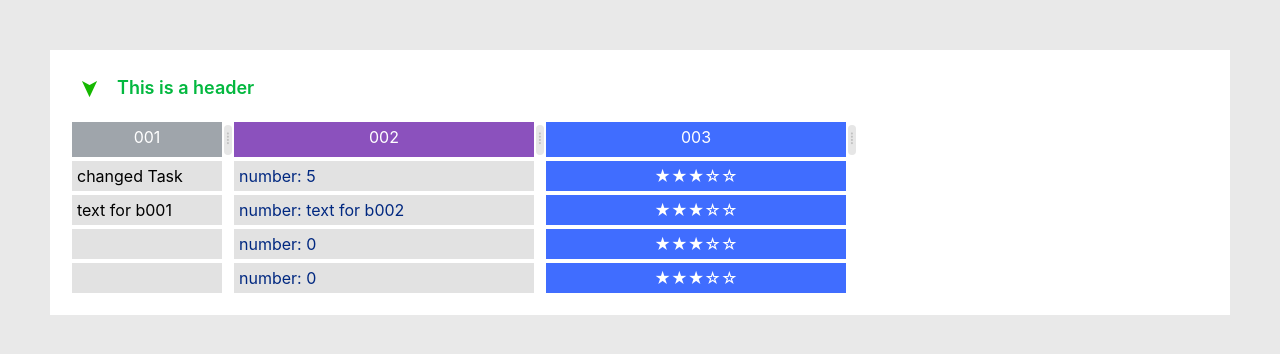
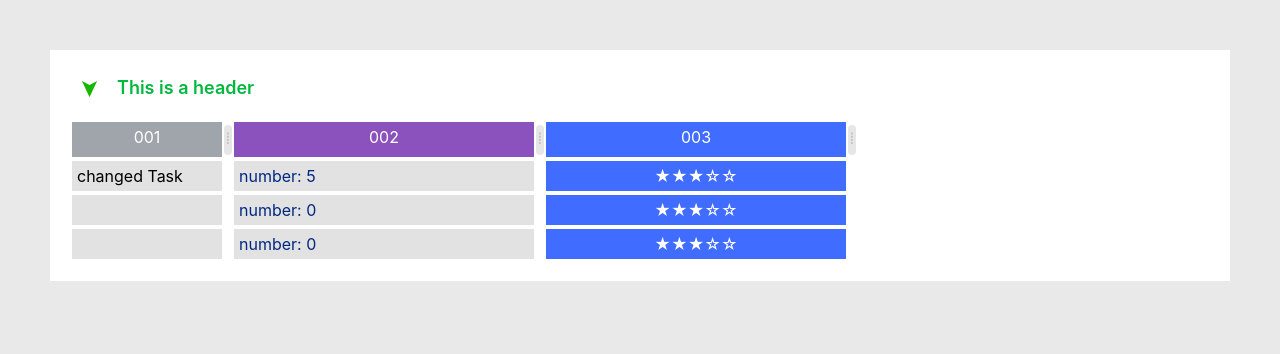
Before and after one commit to Ori-Roll/Projector, a React (Create React App) app: page / in a window 1280 px wide. Shown: the top 354 px of the page. Built offline with nearby package versions, Linux system fonts and the light colour scheme.

Commit message:
delete task for reducer

```diff
--- a/src/Components/Project/Tab/Tab.js
+++ b/src/Components/Project/Tab/Tab.js
@@ -16,25 +16,36 @@ import style from "./Tab.module.css"; // TODO: rename file to lowercase, in my p
 function tabDataReducer(oldData, action) {
 	const data = _.cloneDeep(oldData);
 
-	function indexForTaskId(id) {
-		return oldData.tasks.findIndex((task) => task.id === id);
+	function indexOfTask(id) {
+		let index = oldData.tasks.findIndex((t) => {
+			return t.id === id;
+		});
+		if (index === -1) {
+			throw new Error("No matching task");
+		}
+		return index;
 	}
 
 	switch (action.type) {
 		case "ADD_NEW_TASK":
 			data.tasks.push(action.newTask);
 			return data;
-		case "CHANGE_TASK":
-			if (!action.newTask) throw new Error("CHANGE_TASK - no newTask provided");
-			data.tasks[indexForTaskId(action.newTask.id)] = {
-				...data.tasks[indexForTaskId(action.newTask.id)],
+		case "EDIT_TASK":
+			if (!action.newTask) throw new Error("EDIT_TASK - no newTask provided");
+			data.tasks[indexOfTask(action.newTask.id)] = {
+				...data.tasks[indexOfTask(action.newTask.id)],
 				...action.newTask,
 			};
 			return data;
 		case "DELETE_TASK":
-
+			if (action.task || action.id) {
+				data.tasks.splice(indexOfTask(action.id ? action.id : action.task.id), 1);
+			} else {
+				throw new Error("DELETE_TASK - no Task or id provided");
+			}
+			return data;
 		default:
-			console.error("No action provided");
+			throw new Error("REDUCER: No action provided");
 	}
 }
 
@@ -52,9 +63,13 @@ function Tab({ tabItem }) {
 	useEffect(() => {
 		changeTabData({
 			newTask: { id: "a", "001": { content: "changed Task" }, "002": { content: 5 } },
-			type: "CHANGE_TASK",
+			type: "EDIT_TASK",
 		});
 		changeTabData({ newTask: newTask(tabData), type: "ADD_NEW_TASK" });
+		changeTabData({
+			id: "b",
+			type: "DELETE_TASK",
+		});
 	}, []);
 
 	function newTask(tabData) {
```
